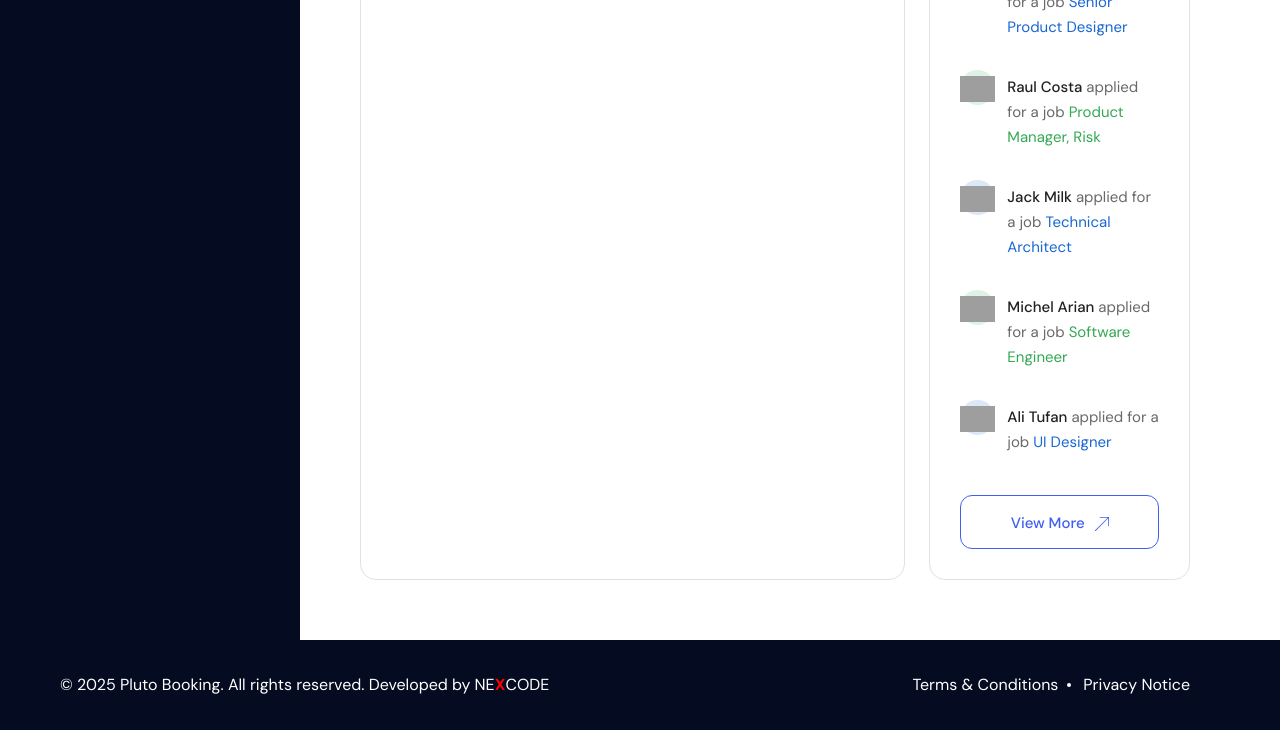
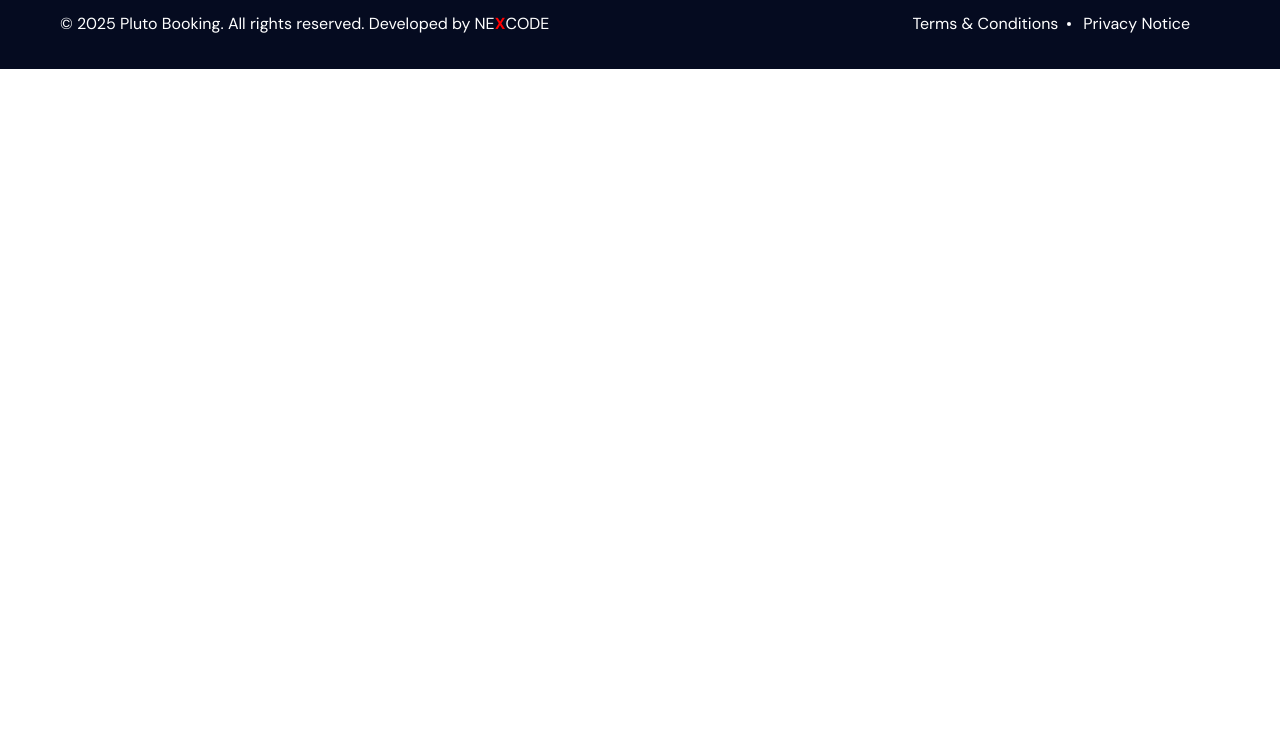
Before and after one commit to kajugadaniels/booking-management-system, a Django app: page /users/dashboard/ in a window 1280 px wide. Shown: the part 767-1497 px from the top of the page. After the commit the page ends 836 px from the top, so only its background shows below. Run offline with Django 5.2, Linux system fonts and the light colour scheme; data that the repository does not hold is empty; some libraries are stand-ins or nearby versions; grey boxes are pictures that could not be loaded.

Commit message:
New changes

```diff
--- a/templates/layouts/user.html
+++ b/templates/layouts/user.html
@@ -25,7 +25,7 @@
 
             {% include 'pages/user/components/sidebar.html' %}
 
-            <div class="content-column">
+            <div class="content-column" style="height: 80vh;">
                 {% block content %}{% endblock content %}
             </div>
         </div>
--- a/templates/pages/user/dashboard.html
+++ b/templates/pages/user/dashboard.html
@@ -12,7 +12,7 @@
                     <span>My Listings</span>
                     <h3>43,279</h3>
                     <div class="ui-icon">
-                        <img src="images/icons/cart1.svg" alt="" />
+                        <img src="https://creativelayers.net/themes/boxcar-html/images/icons/cart1.svg" alt="" />
                     </div>
                 </div>
             </div>
@@ -21,7 +21,7 @@
                     <span>Total Saved Search</span>
                     <h3>19</h3>
                     <div class="ui-icon v2">
-                        <img src="images/icons/cart2.svg" alt="" />
+                        <img src="https://creativelayers.net/themes/boxcar-html/images/icons/cart2.svg" alt="" />
                     </div>
                 </div>
             </div>
@@ -30,7 +30,7 @@
                     <span>Messages</span>
                     <h3>15</h3>
                     <div class="ui-icon v3">
-                        <img src="images/icons/cart3.svg" alt="" />
+                        <img src="https://creativelayers.net/themes/boxcar-html/images/icons/cart3.svg" alt="" />
                     </div>
                 </div>
             </div>
@@ -39,82 +39,8 @@
                     <span>My Favorites</span>
                     <h3>22,786</h3>
                     <div class="ui-icon v4">
-                        <img src="images/icons/cart4.svg" alt="" />
+                        <img src="https://creativelayers.net/themes/boxcar-html/images/icons/cart4.svg" alt="" />
                     </div>
-                </div>
-            </div>
-        </div>
-        <div class="graph-content">
-            <div class="row">
-                <div class="col-xl-8">
-                    <div class="widget-graph">
-                        <div class="graph-head">
-                            <h3>Car Page Views</h3>
-                            <div class="text-box">
-                                <div class="form_boxes v3">
-                                    <small>Select Cars</small>
-                                    <div class="drop-menu">
-                                        <div class="select">
-                                            <span>Audi A3</span>
-                                            <i class="fa fa-angle-down"></i>
-                                        </div>
-                                        <input type="hidden" name="gender">
-                                        <ul class="dropdown" style="display: none;">
-                                            <li>Audi A3</li>
-                                            <li>Audi A3</li>
-                                        </ul>
-                                    </div>
-                                </div>
-                                <div class="form_boxes v3">
-                                    <small>Date</small>
-                                    <div class="drop-menu">
-                                        <div class="select">
-                                            <span>15 days</span>
-                                            <i class="fa fa-angle-down"></i>
-                                        </div>
-                                        <input type="hidden" name="gender">
-                                        <ul class="dropdown" style="display: none;">
-                                            <li>15 days</li>
-                                            <li>15 days</li>
-                                        </ul>
-                                    </div>
-                                </div>
-                            </div>
-                        </div>
-                        <div class="widget-content">
-                            <canvas id="chart" width="100" height="45"></canvas>
-                        </div>
-                    </div>
-                </div>
-                <div class="col-xl-4">
-                    <div class="notification-widget ls-widget">
-                        <div class="widget-title">
-                            <h4>Notifications</h4>
-                        </div>
-                        <div class="widget-content">
-                            <ul class="notification-list">
-                            <li><span class="icon"><img src="images/icons/lob1.svg" alt="" /></span> <strong>Wade Warren</strong> applied for a job <span class="colored">Web Developer</span></li>
-                            <li><span class="icon"><img src="images/icons/lob2.svg" alt="" /></span> <strong>Henry Wilson</strong> applied for a job <span class="colored">Senior Product Designer</span></li>
-                            <li class="success"><span class="icon"><img src="images/icons/lob3.svg" alt="" /></span> <strong>Raul Costa</strong> applied for a job <span class="colored">Product Manager, Risk</span></li>
-                            <li><span class="icon"><img src="images/icons/lob1.svg" alt="" /></span> <strong>Jack Milk</strong> applied for a job <span class="colored">Technical Architect</span></li>
-                            <li class="success"><span class="icon"><img src="images/icons/lob2.svg" alt="" /></span> <strong>Michel Arian</strong> applied for a job <span class="colored">Software Engineer</span></li>
-                            <li><span class="icon"><img src="images/icons/lob3.svg" alt="" /></span> <strong>Ali Tufan</strong> applied for a job <span class="colored">UI Designer</span></li>
-                            </ul>
-                        </div>
-                        <div class="dash-btn-box">
-                            <a href="#" class="dash-btn">View More<svg xmlns="http://www.w3.org/2000/svg" width="14" height="14" viewBox="0 0 14 14" fill="none">
-                                <g clip-path="url(#clip0_634_2156)">
-                                <path d="M13.6106 0H5.05509C4.84013 0 4.66619 0.173943 4.66619 0.388901C4.66619 0.603859 4.84013 0.777802 5.05509 0.777802H12.6719L0.113453 13.3362C-0.0384687 13.4881 -0.0384687 13.7342 0.113453 13.8861C0.189396 13.962 0.288927 14 0.388422 14C0.487917 14 0.587411 13.962 0.663391 13.8861L13.2218 1.3277V8.94447C13.2218 9.15943 13.3957 9.33337 13.6107 9.33337C13.8256 9.33337 13.9996 9.15943 13.9996 8.94447V0.388901C13.9995 0.173943 13.8256 0 13.6106 0Z" fill="white"></path>
-                                </g>
-                                <defs>
-                                <clipPath id="clip0_634_2156">
-                                    <rect width="14" height="14" fill="white"></rect>
-                                </clipPath>
-                                </defs>
-                                </svg>
-                            </a>
-                        </div>
-                        </div>
                 </div>
             </div>
         </div>
```
